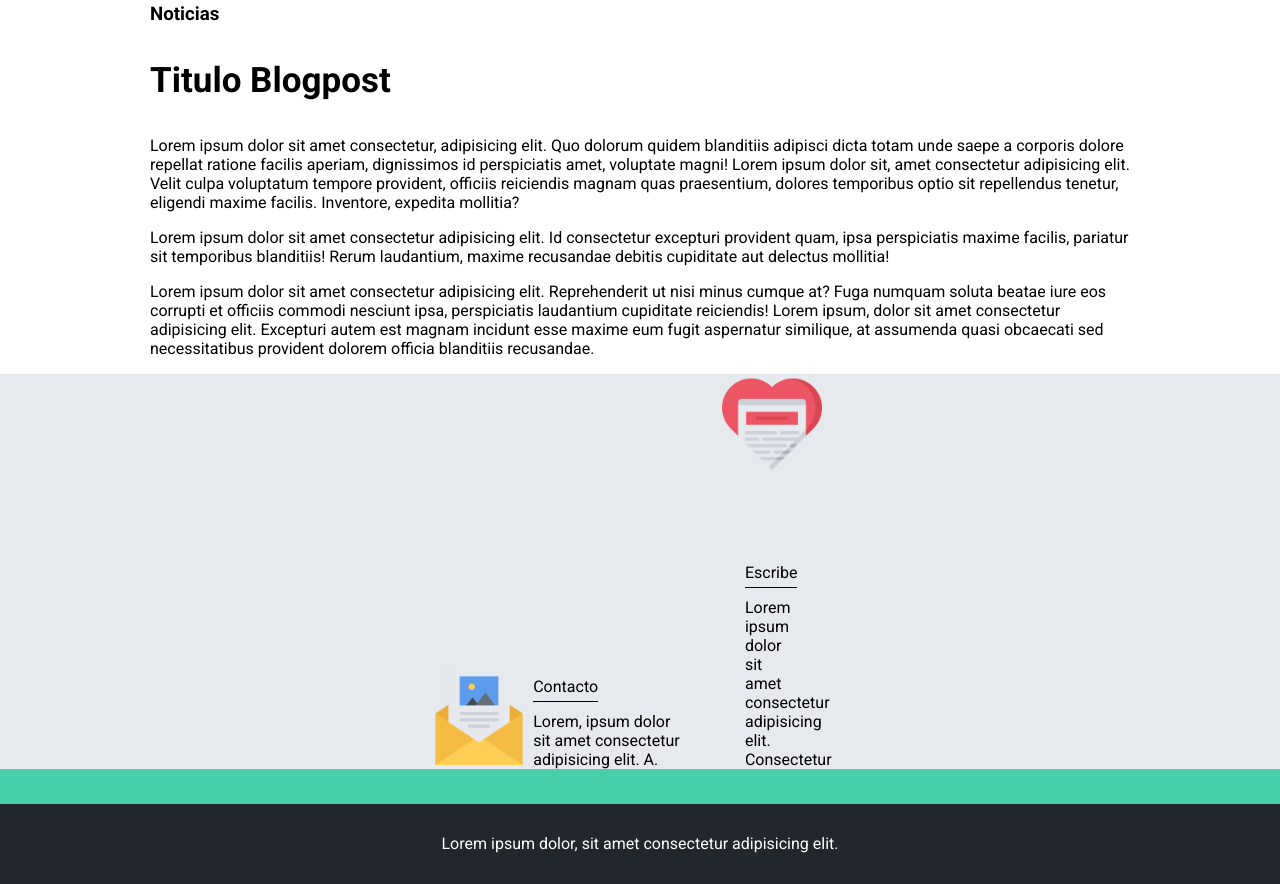
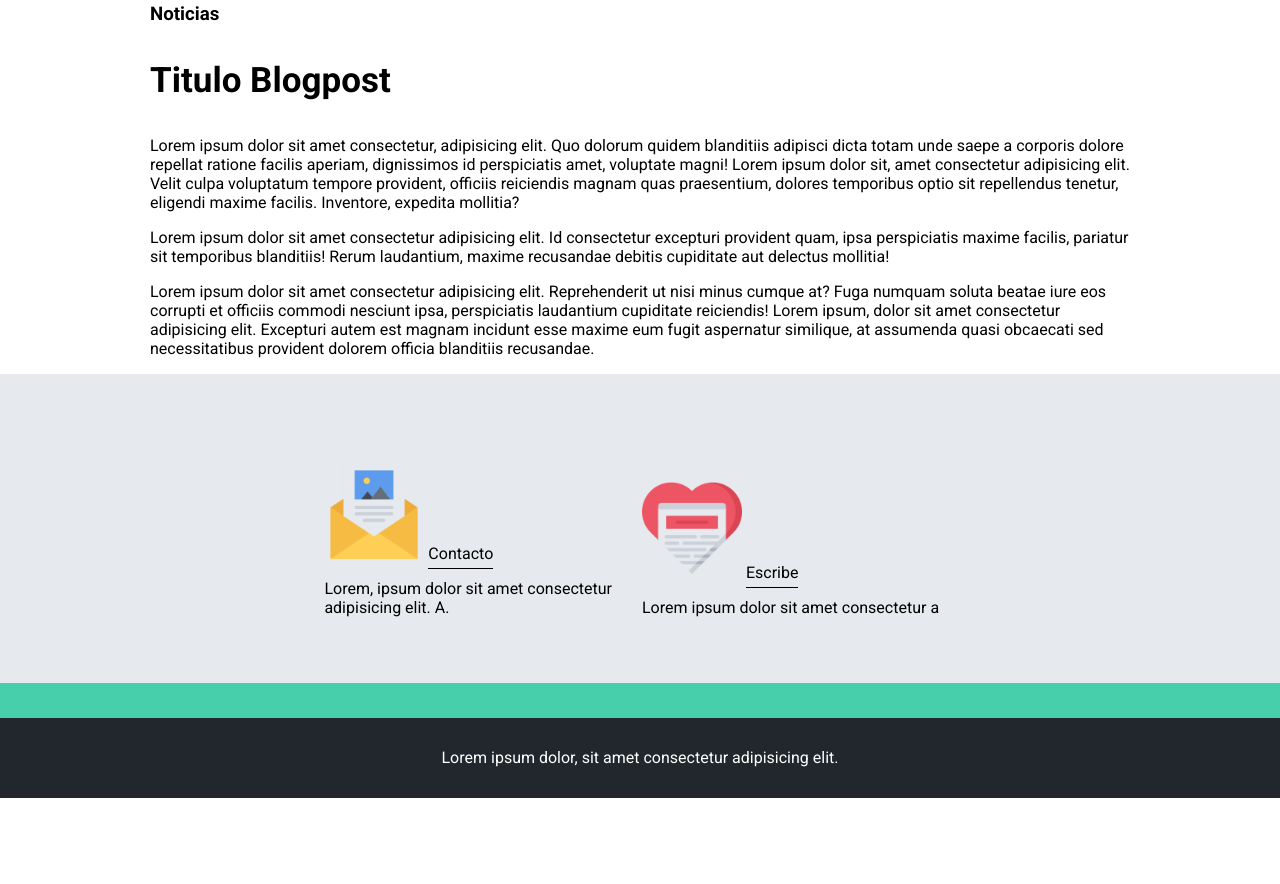
Before and after one commit to williamr1015/blog-personal-platzi, a plain HTML site: page blog.html in a window 1280 px wide. Shown: the part 1085-1969 px from the top of the page. After the commit the page ends 1883 px from the top, so only its background shows below. Drawn offline with Linux system fonts and the light colour scheme.

Commit message:
arreglo codigo contact section

```diff
--- a/blog.html
+++ b/blog.html
@@ -55,18 +55,17 @@
         </section>
         <section class="contact-main-container">
             <div>
-                <img src="assets\img\013-newsletter.png" alt="Contacto">
                 <div class="contact-left">
+                    <img src="assets\img\013-newsletter.png" alt="Contacto">
                     <a href="">Contacto</a>
                     <p>Lorem, ipsum dolor sit amet consectetur adipisicing elit. A.</p>
                 </div>
-                <div>
+                <div class="contact-right">
                     <img src="assets\img\006-like.png" alt="Escribe">
-                    <div class="contact-right">
-                        <a href="">Escribe</a>
-                        <p>Lorem ipsum dolor sit amet consectetur adipisicing elit. Consectetur </p>
-                    </div>
+                    <a href="">Escribe</a>
+                    <p>Lorem ipsum dolor sit amet consectetur a </p>
                 </div>
+            </div>
         </section>
         <footer>
             <p>
--- a/css/main.css
+++ b/css/main.css
@@ -223,14 +223,12 @@ footer p {
     min-height: 250px;
     background-color: #e6e9ed;
     text-align: center;
-    padding-bottom: solid 50px;
+    padding-bottom: 50px;
 }
 
 .contact-main-container div {
     display: inline-block;
-    width: 35%;
-    height: 100px;
-    margin-bottom: 50px;
+    width: 49.5%;
 }
 
 .contact-main-container div a {
```
Also changed, not shown: pefil.html (+5 -6 lines).
